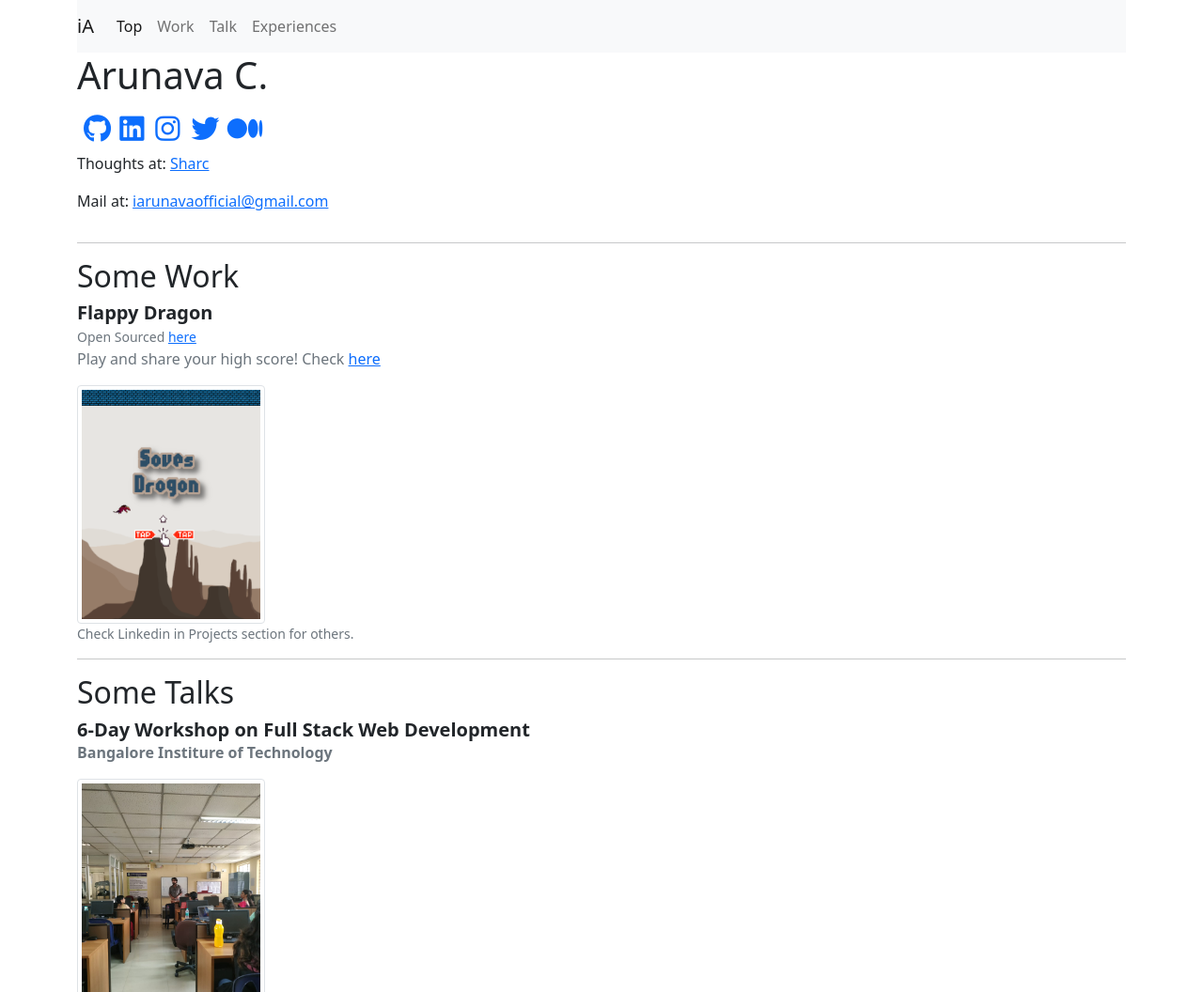
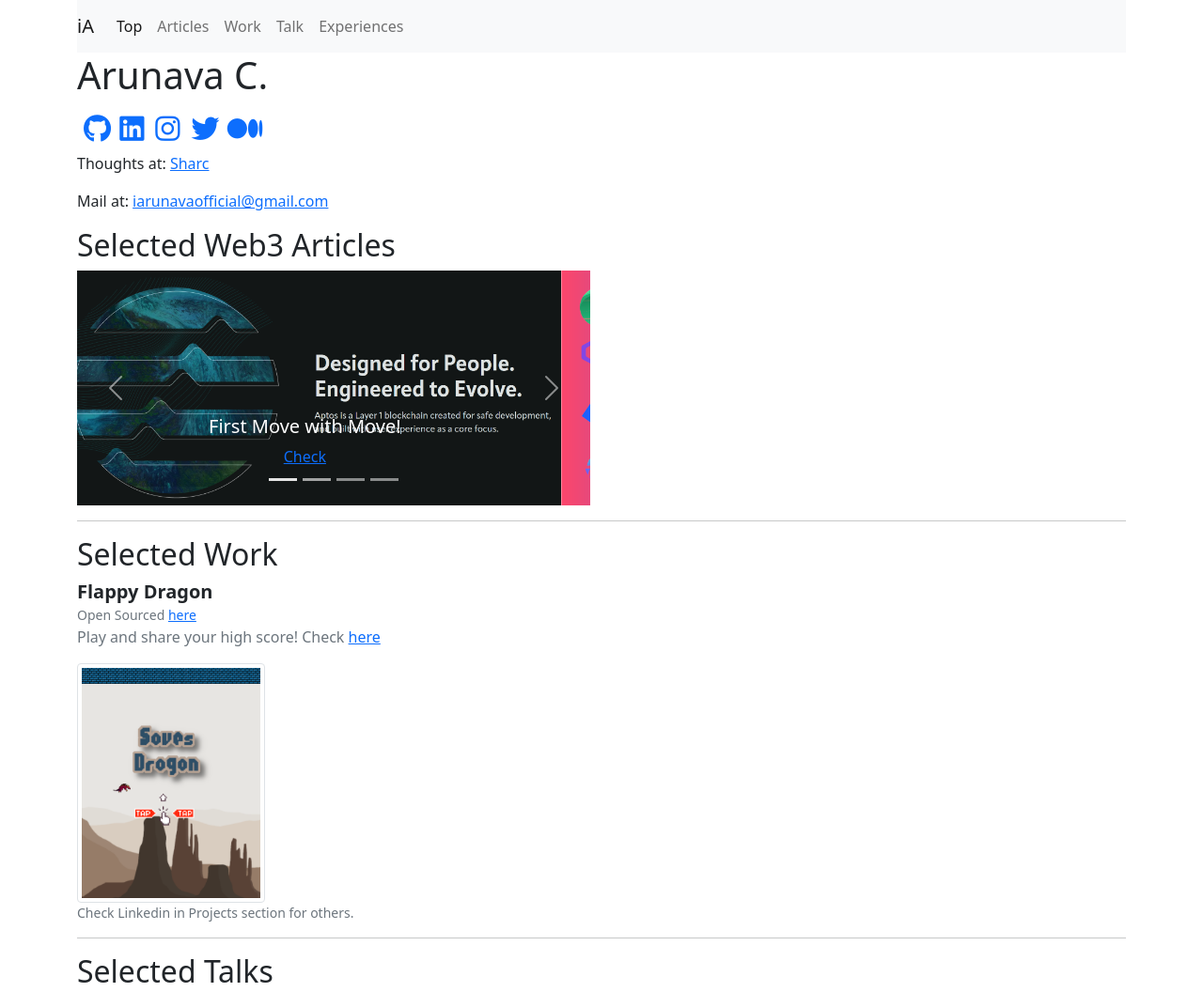
Before and after one commit to iArunava/iarunavasite, a plain HTML site: page index.html in a window 1280 px wide. Shown: the top 1056 px of the page at 94% size. Drawn offline with Linux system fonts and the light colour scheme.

Commit message:
added carousel with js for articles

```diff
--- a/index.html
+++ b/index.html
@@ -20,6 +20,7 @@
   <div class="collapse navbar-collapse" id="navbarNavAltMarkup">
     <div class="navbar-nav">
       <a class="nav-item nav-link active" href="#">Top<span class="sr-only">(current)</span></a>
+      <a class="nav-item nav-link" href="#article">Articles</a>
       <a class="nav-item nav-link" href="#work">Work</a>
       <a class="nav-item nav-link" href="#talk">Talk</a>
       <!--<a class="nav-item nav-link disabled" href="#experience">Experiences</a>-->
@@ -47,16 +48,39 @@
     </div>
   </div>
 
+    <div class="row">
+      <div class="col-6">
+      <h2 id="article"> Selected Web3 Articles </h2>
+
+         <div id="articleCarousel" class="carousel slide" data-bs-ride="carousel">
+						<div class="carousel-indicators" id="article-carousel-indicators">
+						</div>
+						<div class="carousel-inner" id="article-carousel-inner">
+						</div>
+						<button class="carousel-control-prev" type="button" data-bs-target="#articleCarousel" data-bs-slide="prev">
+							<span class="carousel-control-prev-icon" aria-hidden="true"></span>
+							<span class="visually-hidden">Previous</span>
+						</button>
+						<button class="carousel-control-next" type="button" data-bs-target="#articleCarousel" data-bs-slide="next">
+							<span class="carousel-control-next-icon" aria-hidden="true"></span>
+							<span class="visually-hidden">Next</span>
+						</button>
+					</div>
+
+			</div>
+    </div>
+
   <hr/>
     <div class="row">
-      <h2 id="work"> Some Work </h2>
+      <h2 id="work"> Selected Work </h2>
       <div id="workblock" class="col"> </div>
       <small class='text-muted'>Check Linkedin in Projects section for others.</small>
     </div>
   <hr/>
 
+
     <div class="row">
-      <h2 id="talk"> Some Talks </h2>
+      <h2 id="talk"> Selected Talks </h2>
       <div id="talkblock" class="col"> </div>
     </div>
   <hr/>
--- a/main.js
+++ b/main.js
@@ -145,3 +145,49 @@ for (var i = 0; i < sometalk.length; i++) {
    }
    talkblock.innerHTML +=htmltoinsert
 }
+
+
+/*
+ * ARTICLES
+ *
+ * */
+const articlecarouselindicatorblock = document.getElementById("article-carousel-indicators");
+const articleblock = document.getElementById("article-carousel-inner");
+
+articles = [
+['First Move with Move!', 'http://sharc.attim.in/2023/01/28/hello-move.html', 'assets/img/article_banners/move_header.png'],
+['DeFi - The future of Finance', 'http://sharc.attim.in/2023/01/23/defi.html', 'assets/img/article_banners/defi_article_banner_final2.png'],
+['What is NFT?', 'http://sharc.attim.in/2023/01/14/what-is-nft.html', 'assets/img/article_banners/nftgallery_oncyber_compressed.jpg'],
+['Web3 Gaming: The future of Gaming!', 'http://sharc.attim.in/2023/01/07/web3-gaming.html', 'assets/img/article_banners/web3gaming_header.jpg'],
+]
+
+/*
+							<div class="carousel-item carousel-img active">
+								<img class="d-block w-100" src="assets/img/article_banners/move_header.png" alt="Second slide">
+                <div class="carousel-caption d-none d-md-block">
+									<h5>Web3 Gaming: The future of Gaming!</h5>
+									<a href="http://sharc.attim.in/2023/01/07/web3-gaming.html">Check</a>
+								</div>
+							</div>
+*/
+
+for (var i = 0; i < articles.length; i++) {
+    let nextSlide=i+1;
+    activeClass = ''
+    indicatorHTML = ''
+    if (i==0) {
+      indicatorHTML = 'class="active" aria-current="true"'
+      activeClass = 'active'
+    }
+    indicatorHTML = '<button type="button" data-bs-target="#articleCarousel" data-bs-slide-to="'+i.toString()+'" aria-label="Slide" ' + indicatorHTML + '></button>'
+    articlecarouselindicatorblock.innerHTML += indicatorHTML
+
+    htmltoinsert = ' <div class="carousel-item carousel-img '+activeClass+'">  \
+								<img class="d-block w-100" src="' + articles[i][2] + '" alt="Second slide"> \
+                <div class="carousel-caption d-none d-md-block"> \
+									<h5>' + articles[i][0] + ' </h5> \
+									<a href="' + articles[i][1] + '" target="_blank">Check</a> \
+								</div> \
+							</div>'
+    articleblock.innerHTML += htmltoinsert
+}
--- a/style.css
+++ b/style.css
@@ -24,6 +24,12 @@
 	height: auto;
 }
 
+.carousel-img img {
+  width: auto;
+  height: 250px;
+  max-height: 250px;
+}
+
 /*
 .fa-twitter {
   background: #55ACEE;
```
Also changed, not shown: assets/img/article_banners/defi_article_banner_final2.png (added), assets/img/article_banners/move_header.png (added), assets/img/article_banners/nftgallery_oncyber_compressed.jpg (added), assets/img/article_banners/web3gaming_header.jpg (added).
